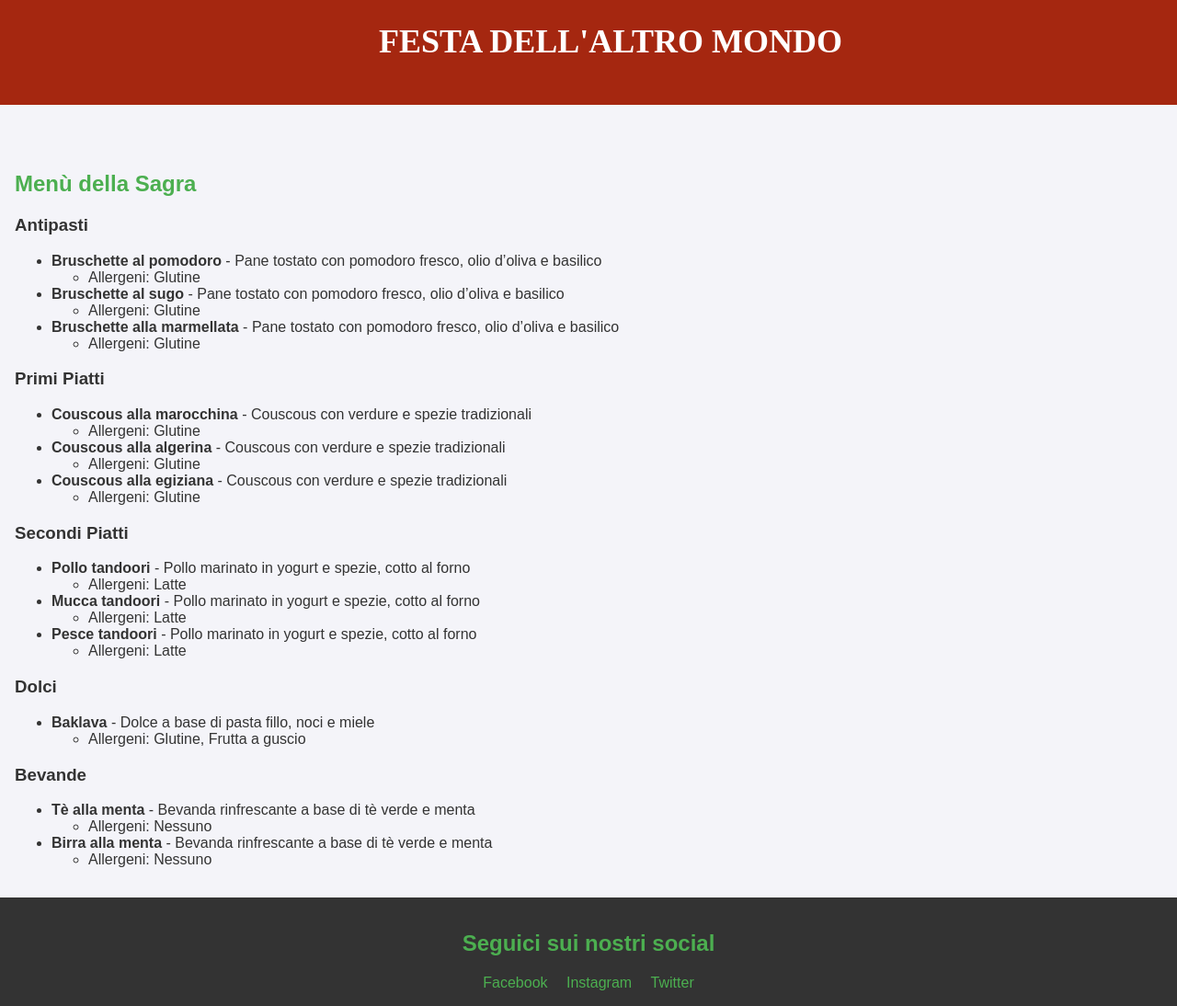
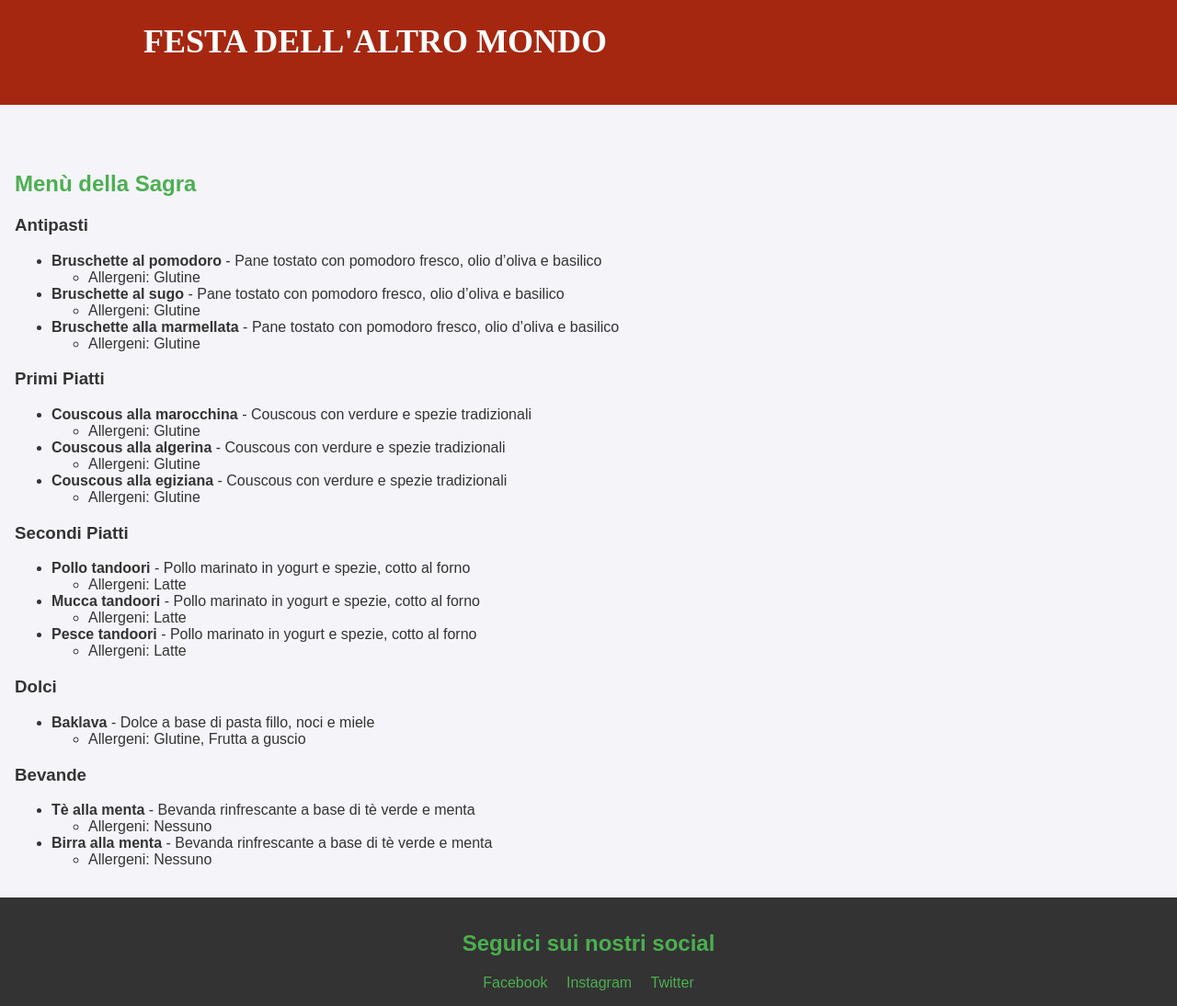
Before and after one commit to isottipietro/menu-altro-mondo, a Jekyll site: the page built from index.md, in a window 1280 px wide and 1094 px high. Shown: the whole window at 92% size. Built offline with Jekyll 4.4.1, drawn with Linux system fonts in a browser that asks for light colours; some web fonts are replaced.

Commit message:
some changes

```diff
--- a/_layouts/menu.html
+++ b/_layouts/menu.html
@@ -25,10 +25,10 @@
         function scrollFunction() {
           if (document.body.scrollTop > 5 || document.documentElement.scrollTop > 5) {
             document.getElementById("logo").style.fontSize = "0.9em";
-            document.getElementById("logo").style.textAlign = "left";
+            document.getElementById("logo").style.maxWidth = "20%";
           } else {
             document.getElementById("logo").style.fontSize = "1.5em";
-            document.getElementById("logo").style.textAlign = "center";
+            document.getElementById("logo").style.maxWidth = "60%";
           }
         }
     </script>
--- a/assets/css/style.css
+++ b/assets/css/style.css
@@ -25,6 +25,12 @@ header {
     top: 0;
 }
 
+footer {
+    position: fixed;
+    left: 0;
+    bottom: 0;
+    width: 100%;
+}
 h1 {
     margin: 0;
     transition: 0.2s;
```
